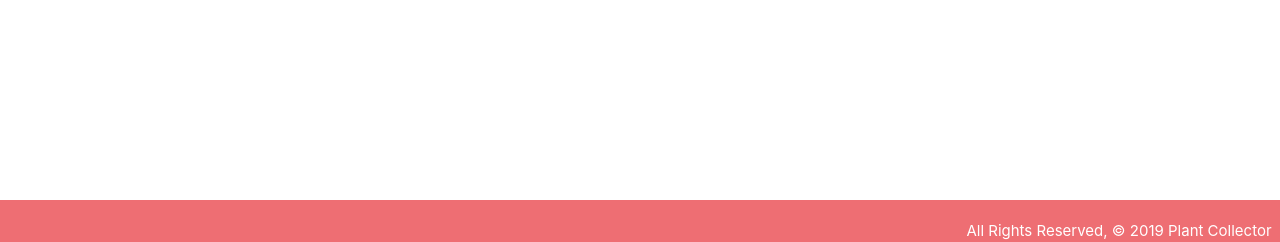
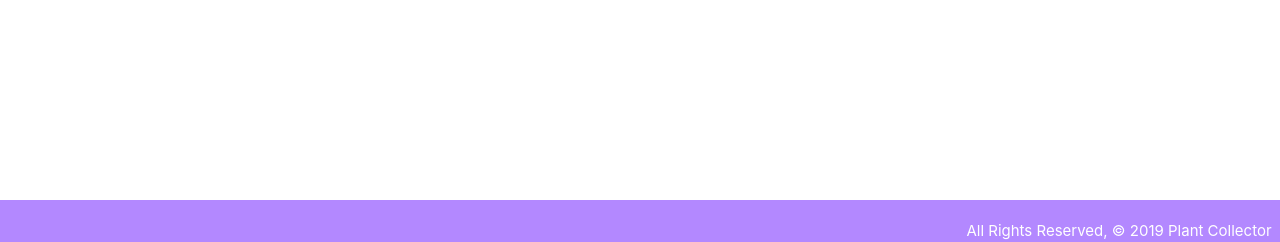
Before and after one commit to siaraclemente/butterflycollector, a Django app: page /about/ in a window 1280 px wide. Shown: the part 558-800 px from the top of the page. Run offline with Django 3.2, Linux system fonts and the light colour scheme.

Commit message:
changed footer to match color scheme

```diff
--- a/main_app/templates/base.html
+++ b/main_app/templates/base.html
@@ -32,7 +32,7 @@
        {% block content %}
        {% endblock %}
    </main>
-      <footer class="page-footer">
+      <footer class="page-footer deep-purple accent-1">
       <div class="right">All Rights Reserved, &copy; 2019 Plant Collector &nbsp;</div>
    </footer>
 </body>
```
